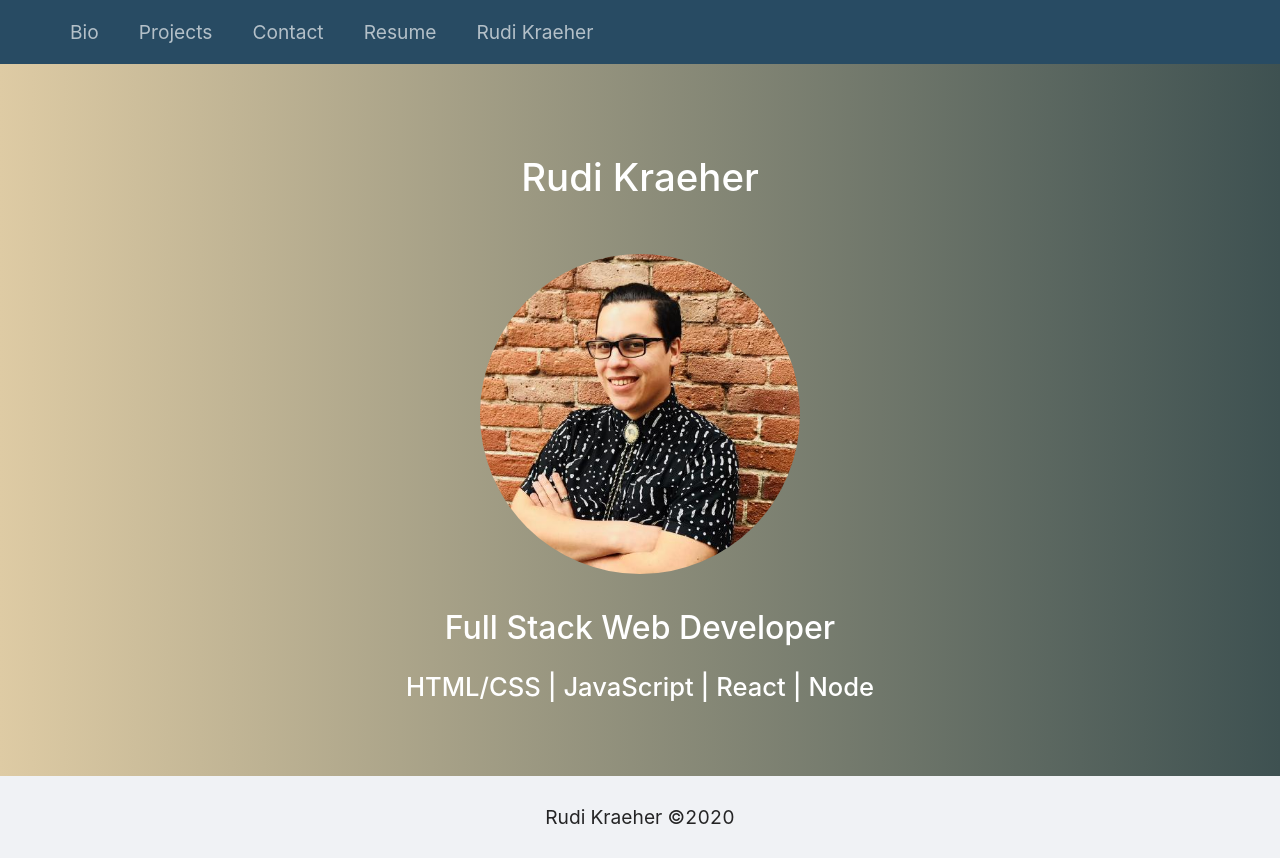
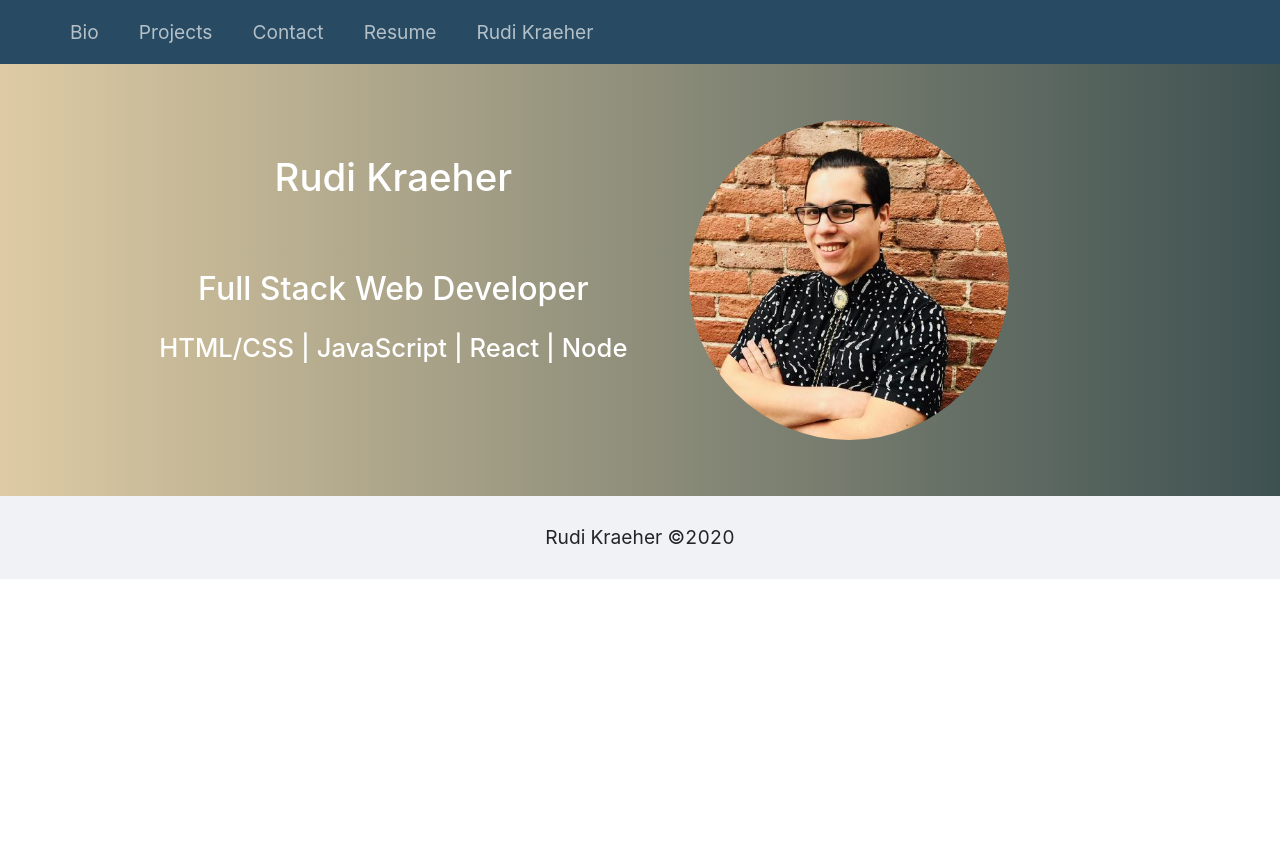
Before and after one commit to rkraeher/react-portfolio, a React (Create React App) app: page / in a window 1280 px wide. After the commit the page ends 800 px from the top, so only its background shows below. Built offline with nearby package versions, Linux system fonts and the light colour scheme.

Commit message:
reoriented home page layout

```diff
--- a/src/components/Home/index.js
+++ b/src/components/Home/index.js
@@ -7,22 +7,14 @@ const Home = () => {
     return (
         <div>
 
-            <Row className="heading container" type="flex" style={{ justifyContent: "center" }}>
-                <Col md={6}>
+            <Row gutter={16} className="heading" type="flex" style={{ justifyContent: "start" }}>
+                <Col md={12} offset={1}>
                     <h1>Rudi Kraeher</h1>
-                </Col>
-            </Row>
-
-            <ProfilePic />
-
-            <Row className="heading container">
-                <Col md={12}>
                     <h2>Full Stack Web Developer</h2>
                     <h3>HTML/CSS | JavaScript | React | Node</h3>
                 </Col>
+                <ProfilePic />
             </Row>
-
-            {/* Put my contact font awesome icons down here */}
         </div >
     )
 }
--- a/src/components/PortfolioLayout/PortfolioLayout.js
+++ b/src/components/PortfolioLayout/PortfolioLayout.js
@@ -9,11 +9,11 @@ import Home from "../Home";
 
 const { Header, Content, Footer } = Layout;
 
-function handleOver(e) {
+function handleLeave(e) {
     e.target.style.background = "#284B63";
     e.target.style.color = "white";
 }
-function handleLeave(e) {
+function handleOver(e) {
     e.target.style.background = "#F0F2F5";
     e.target.style.color = "black";
 }
```
Also changed, not shown: 1 other file (tests, documents, lock files or other folders).
